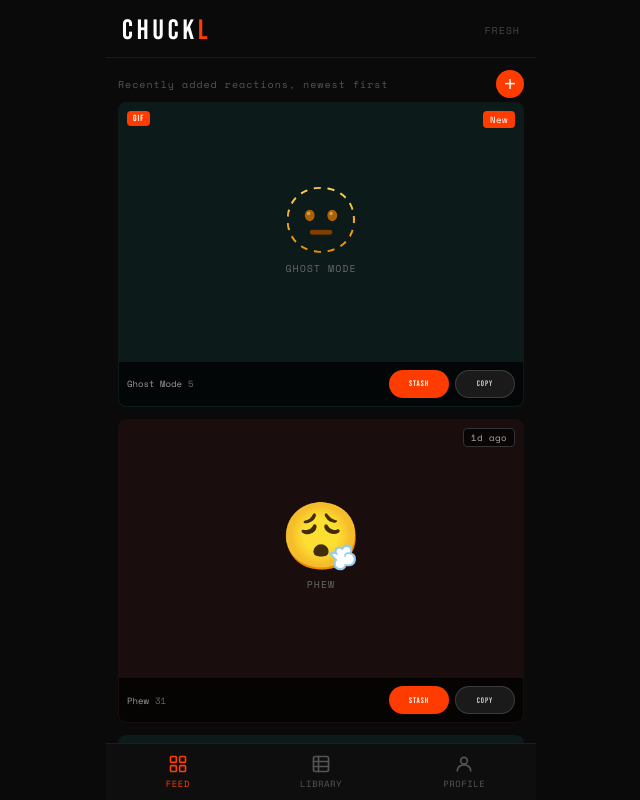
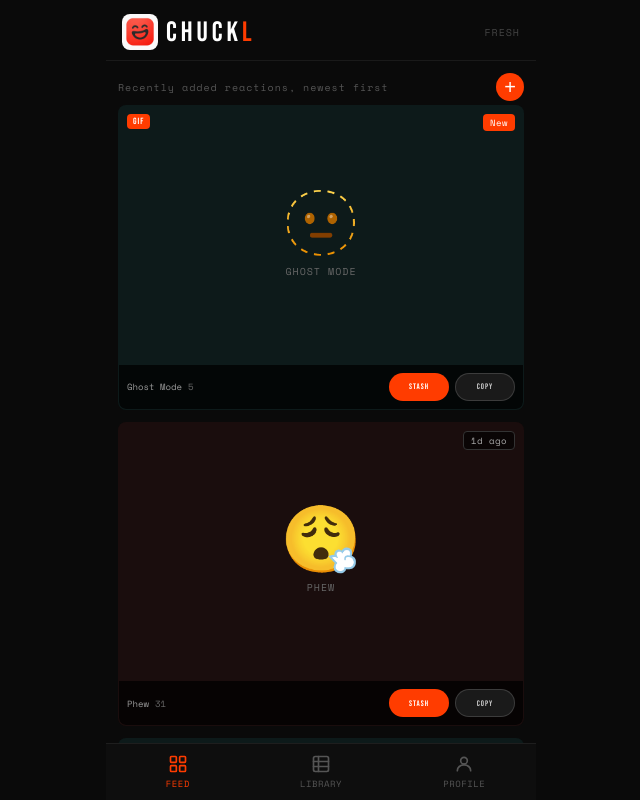
Before and after one commit to zhunton/chuckl, a React (Vite) app: page / in a window 1280 px wide. Shown: the whole page, without its empty margins (319-959 px from the left). Built offline with nearby package versions, Linux system fonts and the light colour scheme.

Commit message:
Chuckl: add app icon to header and favicon

```diff
--- a/index.html
+++ b/index.html
@@ -2,9 +2,9 @@
 <html lang="en">
   <head>
     <meta charset="UTF-8" />
-    <link rel="icon" type="image/svg+xml" href="/favicon.svg" />
+    <link rel="icon" type="image/jpeg" href="/chuckl-icon.jpg" />
     <meta name="viewport" content="width=device-width, initial-scale=1.0" />
-    <title>CHUCKL — Reaction GIF Stash</title>
+    <title>Chuckl</title>
     <meta name="theme-color" content="#0a0a0a" />
     <meta name="apple-mobile-web-app-capable" content="yes" />
     <meta name="apple-mobile-web-app-status-bar-style" content="black-translucent" />
--- a/src/App.jsx
+++ b/src/App.jsx
@@ -1113,11 +1113,14 @@ export default function App() {
           display: 'flex', alignItems: 'center', justifyContent: 'space-between',
           flexShrink: 0,
         }}>
-          <div style={{
-            fontFamily: 'Bebas Neue, sans-serif', fontSize: 28,
-            letterSpacing: 4, color: '#fff',
-          }}>
-            CHUCK<span style={{ color: '#ff3c00' }}>L</span>
+          <div style={{ display: 'flex', alignItems: 'center', gap: 8 }}>
+            <img src="/chuckl-icon.jpg" style={{ width: 36, height: 36, borderRadius: 8 }} />
+            <div style={{
+              fontFamily: 'Bebas Neue, sans-serif', fontSize: 28,
+              letterSpacing: 4, color: '#fff',
+            }}>
+              CHUCK<span style={{ color: '#ff3c00' }}>L</span>
+            </div>
           </div>
           <div style={{
             fontFamily: 'Space Mono, monospace', fontSize: 10, color: '#444', letterSpacing: 1,
```
Also changed, not shown: public/chuckl-icon.jpg (added).
